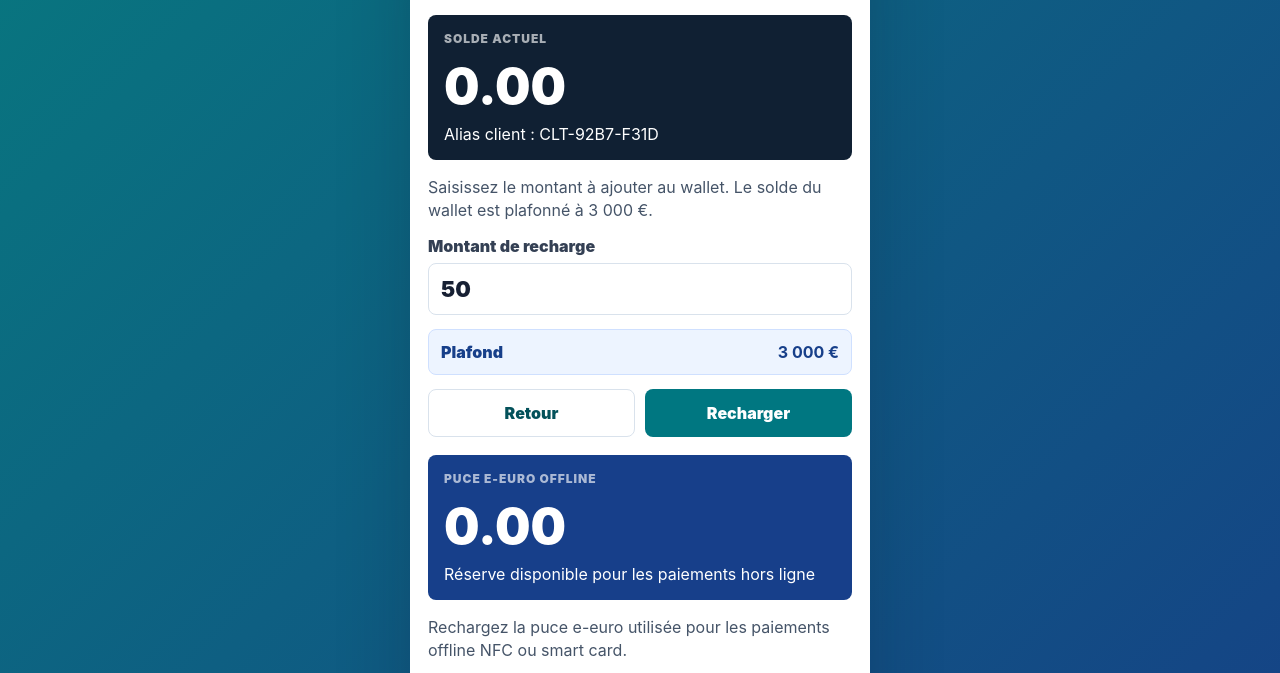
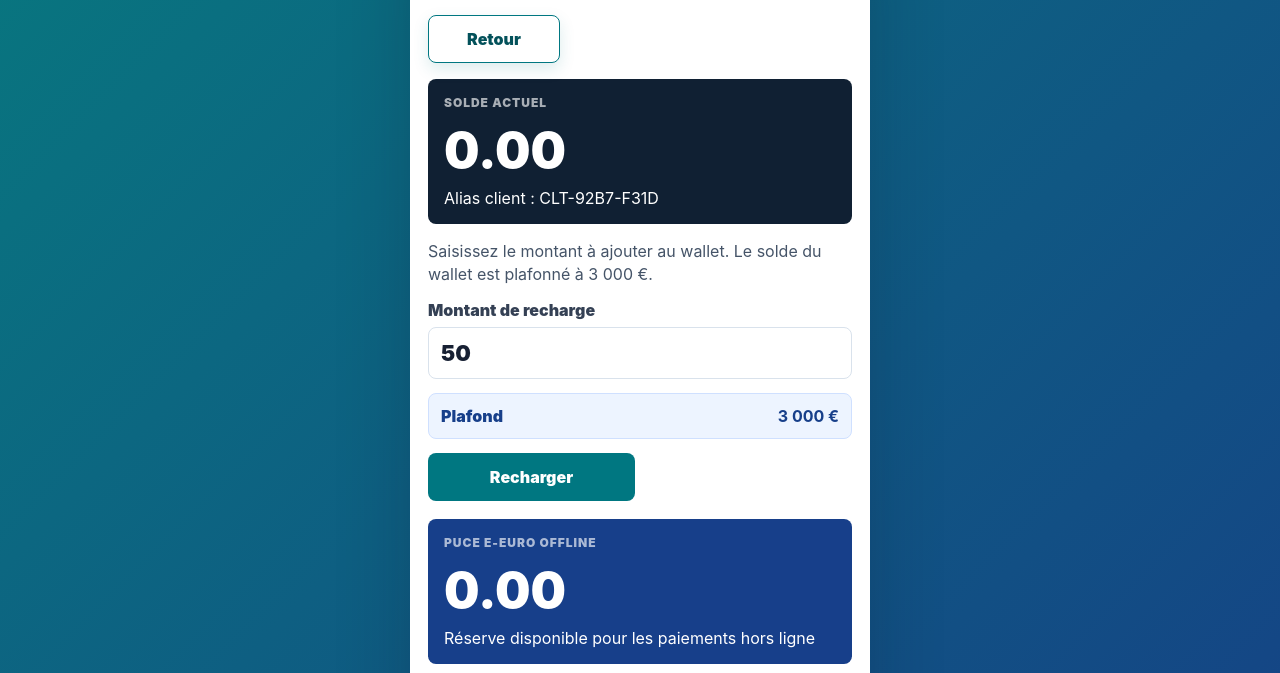
Before and after one commit to Julia-Ramarokoto-30/Paiement-euro-num, a website: page recharger-wallet.html in a window 1280 px wide. Shown: the part 106-779 px from the top of the page. Drawn offline with Linux system fonts and the light colour scheme.

Commit message:
bouton retour

```diff
--- a/recharger-wallet.html
+++ b/recharger-wallet.html
@@ -166,6 +166,12 @@
       gap: 10px;
     }
 
+    .top-actions {
+      display: flex;
+      justify-content: flex-start;
+      margin-bottom: 16px;
+    }
+
     button,
     .secondary {
       display: inline-flex;
@@ -196,6 +202,12 @@
       color: var(--brand-dark);
     }
 
+    .back-button {
+      min-width: 132px;
+      border-color: var(--brand);
+      box-shadow: 0 6px 16px rgba(0, 119, 129, .14);
+    }
+
     @media (max-width: 460px) {
       .actions { grid-template-columns: 1fr; }
       .amount { font-size: 42px; }
@@ -209,6 +221,10 @@
       <h1>Gérer mon wallet</h1>
     </header>
     <section>
+      <div class="top-actions">
+        <a class="secondary back-button" href="index.html">Retour</a>
+      </div>
+
       <div class="balance-card">
         <div class="label">Solde actuel</div>
         <input class="amount balance-input" id="balanceInput" name="balance" type="number" min="0" step="0.01" inputmode="decimal" aria-label="Solde actuel">
@@ -224,7 +240,6 @@
         <div class="limit"><span>Plafond</span><strong>3 000 €</strong></div>
         <div class="status" id="status" role="status" aria-live="polite"></div>
         <div class="actions">
-          <a class="secondary" href="index.html">Retour</a>
           <button id="submitButton" type="submit">Recharger</button>
         </div>
       </form>
```
